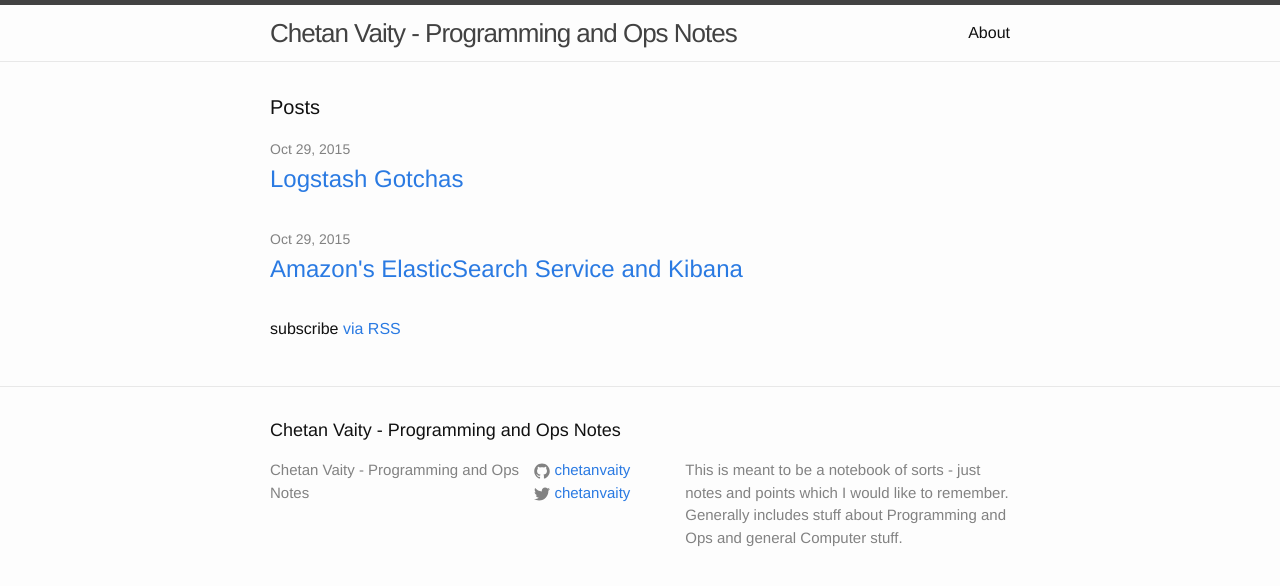
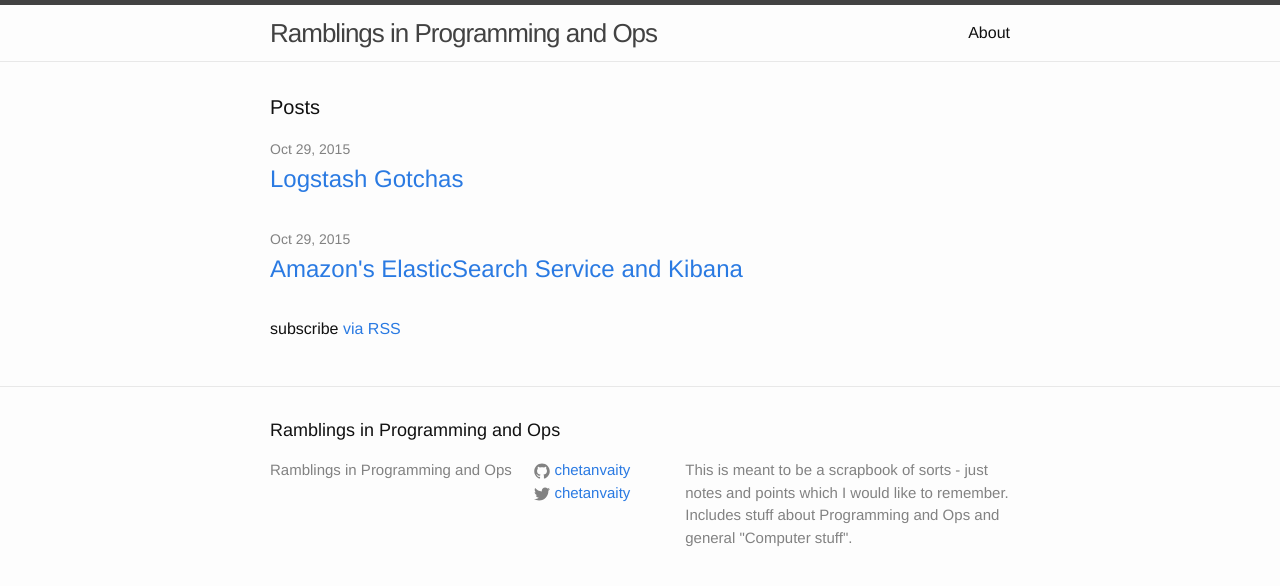
Before and after one commit to chetanvaity/chetanvaity.github.io, a Jekyll site: the page built from index.html, in a window 1280 px wide. Shown: the top 586 px of the page. Built offline with Jekyll 4.4.1, drawn with Linux system fonts in a browser that asks for light colours.

Commit message:
New name

```diff
--- a/_config.yml
+++ b/_config.yml
@@ -6,11 +6,11 @@
 # 'jekyll serve'. If you change this file, please restart the server process.
 
 # Site settings
-title: Chetan Vaity - Programming and Ops Notes
+title: Ramblings in Programming and Ops
 description: > # this means to ignore newlines until "baseurl:"
-  This is meant to be a notebook of sorts - just notes and points which
-  I would like to remember. Generally includes stuff about Programming and
-  Ops and general Computer stuff.
+  This is meant to be a scrapbook of sorts - just notes and points which
+  I would like to remember. Includes stuff about Programming and
+  Ops and general "Computer stuff".
 baseurl: "" # the subpath of your site, e.g. /blog
 url: "http://chetanvaity.github.io" # the base hostname & protocol for your site
 twitter_username: chetanvaity
```
